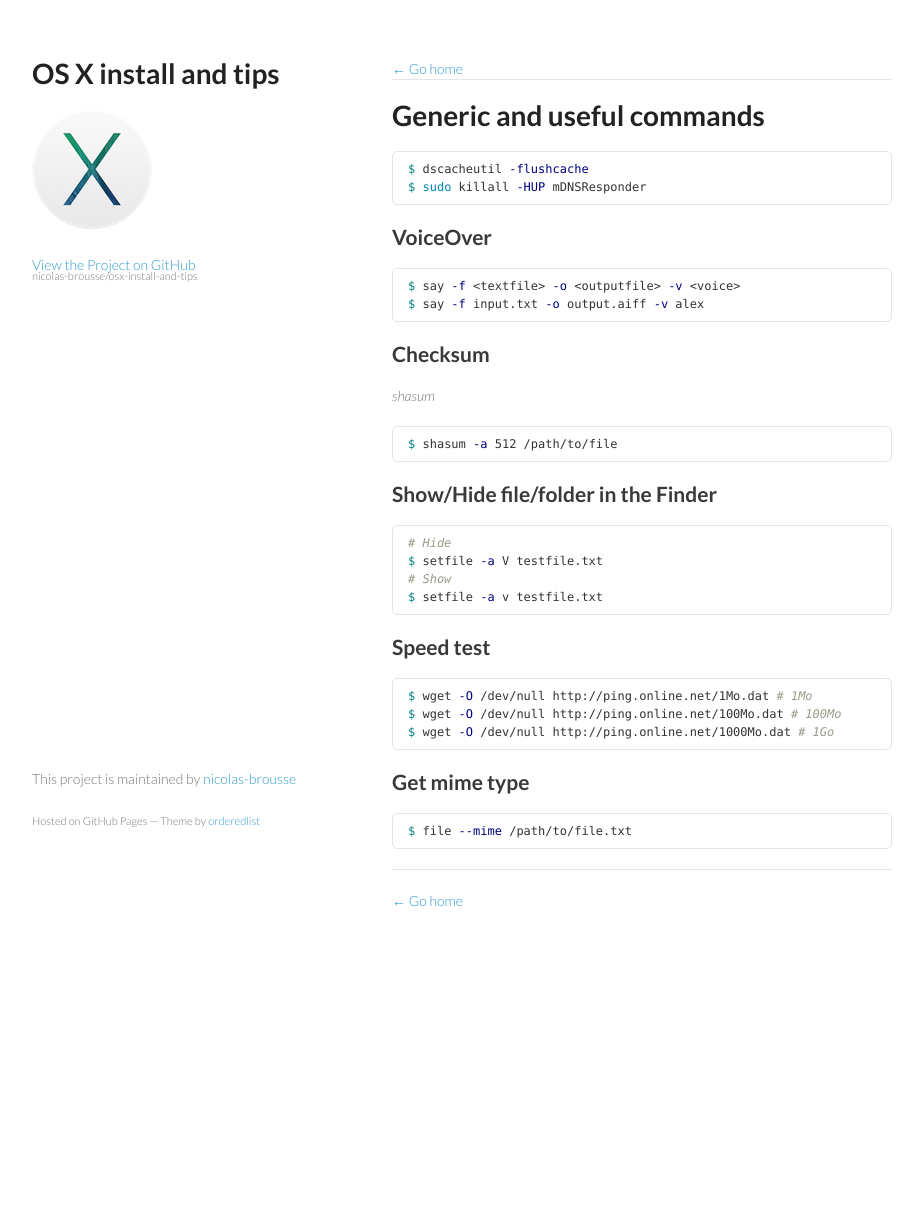
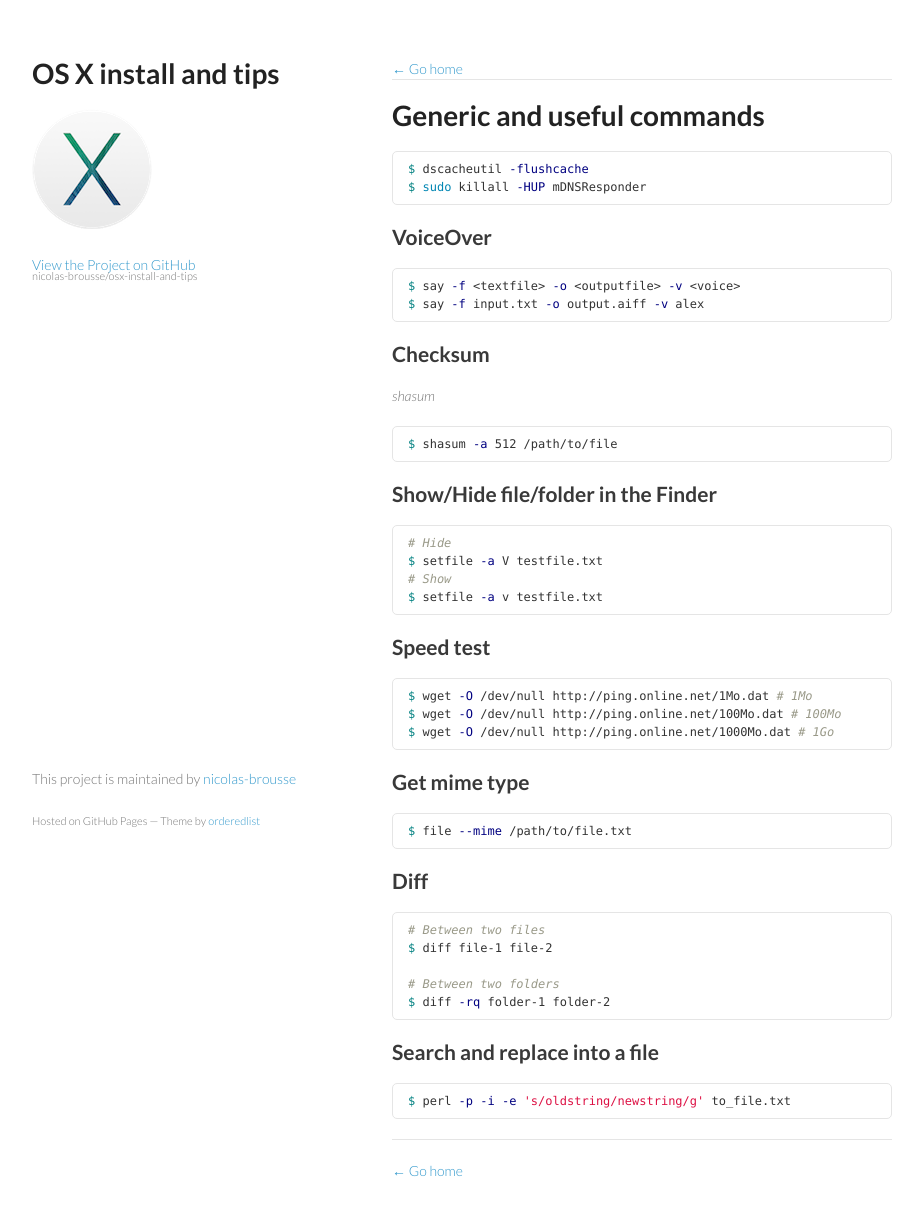
Before and after one commit to nicolas-brousse/osx-install-and-tips, a Jekyll site: the page built from pages/others/commands.md, in a window 1280 px wide. Shown: the whole page, without its empty margins (178-1101 px from the left). Built offline with Jekyll 4.4.1, drawn with Linux system fonts in a browser that asks for light colours; Markdown is read by kramdown in place of the engine named in the settings; before the commit the page ends 961 px from its top, so only the background shows below that.

Commit message:
Update commands page

````diff
--- a/pages/others/commands.md
+++ b/pages/others/commands.md
@@ -25,6 +25,7 @@ $ say -f input.txt -o output.aiff -v alex
 $ shasum -a 512 /path/to/file
 ```
 
+
 ## Show/Hide file/folder in the Finder
 
 ```bash
@@ -34,6 +35,7 @@ $ setfile -a V testfile.txt
 $ setfile -a v testfile.txt
 ```
 
+
 ## Speed test
 
 ```bash
@@ -42,8 +44,26 @@ $ wget -O /dev/null http://ping.online.net/100Mo.dat # 100Mo
 $ wget -O /dev/null http://ping.online.net/1000Mo.dat # 1Go
 ```
 
+
 ## Get mime type
 
 ```bash
 $ file --mime /path/to/file.txt
 ```
+
+## Diff
+
+```bash
+# Between two files
+$ diff file-1 file-2
+
+# Between two folders
+$ diff -rq folder-1 folder-2
+```
+
+
+## Search and replace into a file
+
+```bash
+$ perl -p -i -e 's/oldstring/newstring/g' to_file.txt
+```
````
